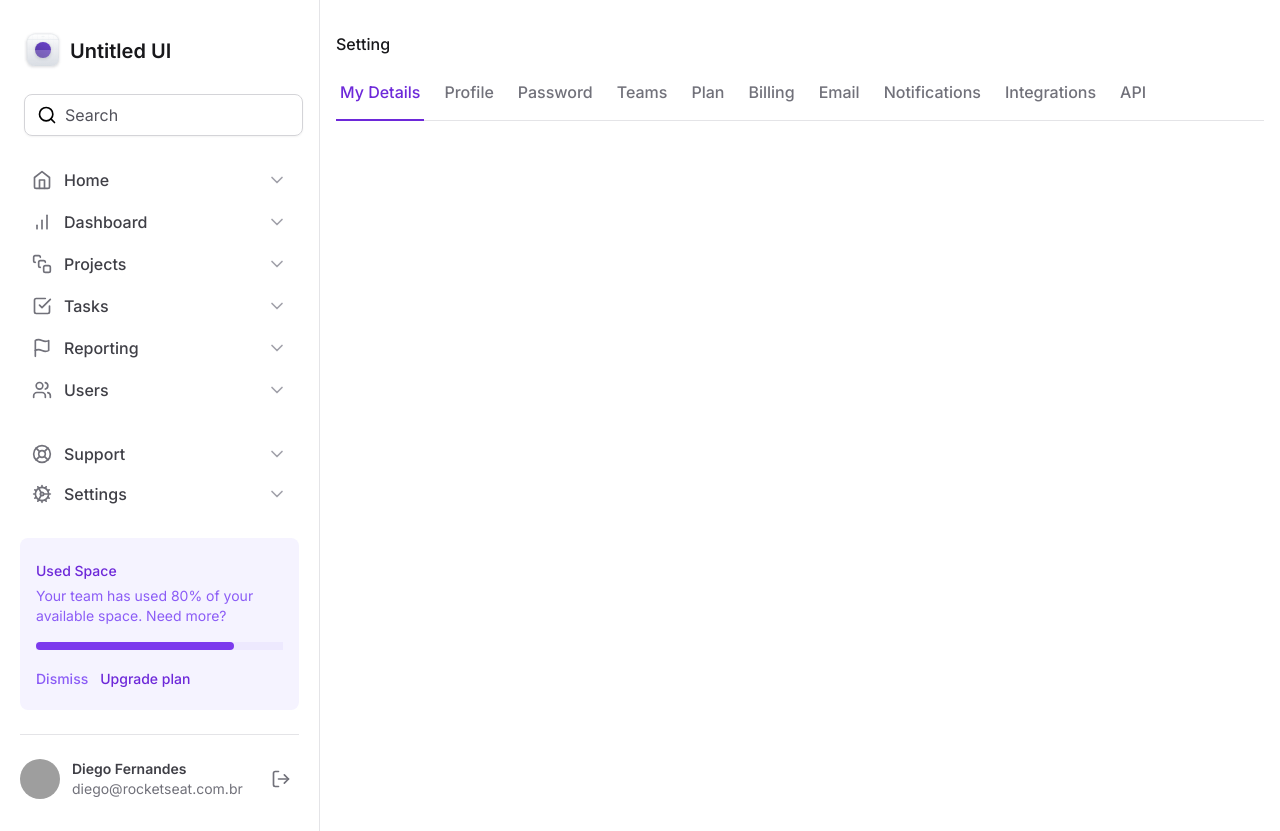
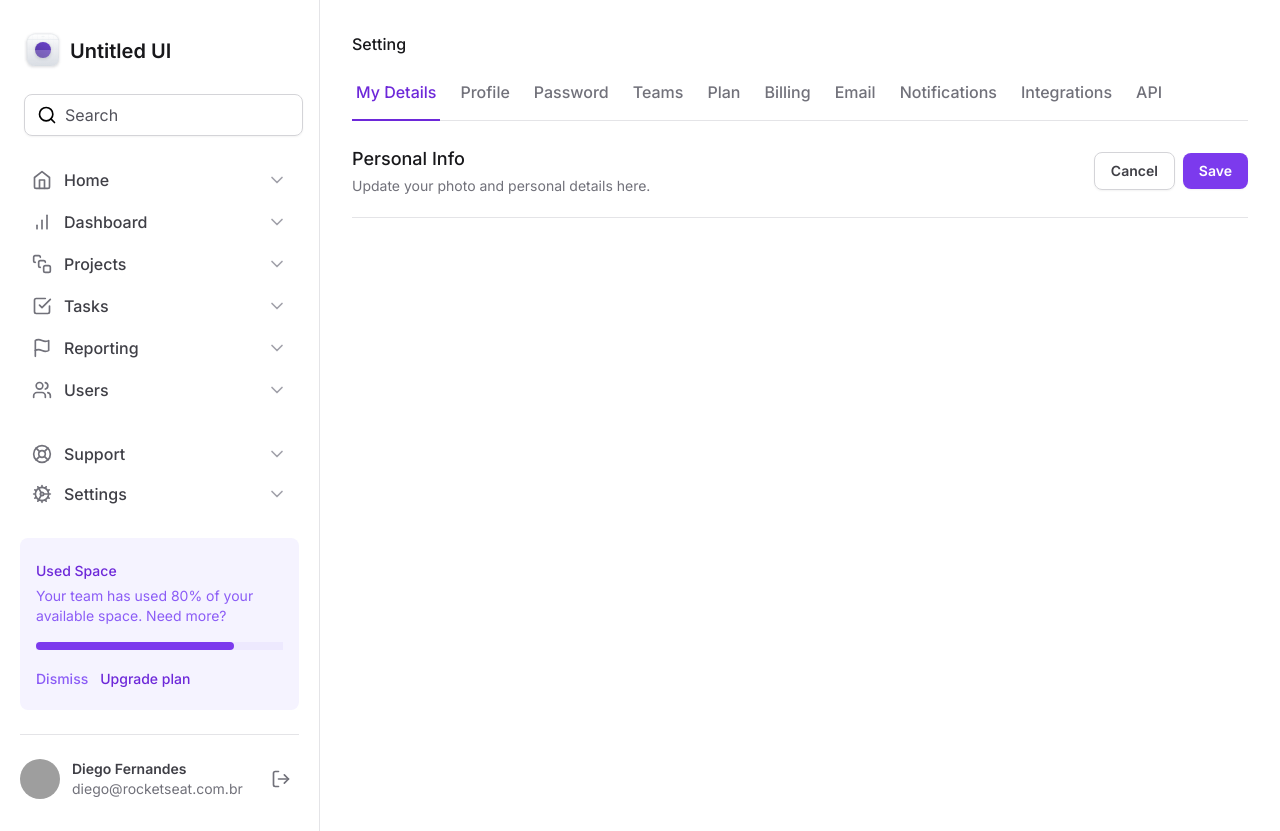
Before and after one commit to felipesanderp/tailwind-next-masterclass, a Next.js app: page / in a window 1280 px wide. Built offline with nearby package versions, Linux system fonts and the light colour scheme; grey boxes are pictures that could not be loaded.

Commit message:
initial form format

```diff
--- a/src/app/layout.tsx
+++ b/src/app/layout.tsx
@@ -21,7 +21,7 @@
         <div className="grid min-h-screen grid-cols-app">
           <Sidebar />
 
-          <main className="px-4 pb-12 pt-8">{children}</main>
+          <main className="px-8 pb-12 pt-8">{children}</main>
         </div>
       </body>
     </html>
--- a/src/app/page.tsx
+++ b/src/app/page.tsx
@@ -6,6 +6,38 @@
       <h1 className="tex-3xl font-medium text-zinc-900">Setting</h1>
 
       <SettingsTabs />
+
+      <div className="mt-6 flex flex-col">
+        <div className="flex items-center justify-between border-b border-zinc-200 pb-5">
+          <div>
+            <h2 className="text-lg font-medium text-zinc-900">Personal Info</h2>
+            <span className="text-sm text-zinc-500">
+              Update your photo and personal details here.
+            </span>
+          </div>
+          <div className="flex items-center gap-2">
+            <button
+              type="button"
+              className="rounded-lg border border-zinc-300 px-4 py-2 text-sm font-semibold text-zinc-700 shadow-sm hover:bg-zinc-50"
+            >
+              Cancel
+            </button>
+            <button
+              type="submit"
+              form="settings"
+              className="rounded-lg bg-violet-600 px-4 py-2 text-sm font-semibold text-white shadow-sm hover:bg-violet-700"
+            >
+              Save
+            </button>
+          </div>
+        </div>
+
+        <form
+          id="settings"
+          action=""
+          className="mt-6 flex w-full flex-col"
+        ></form>
+      </div>
     </>
   )
 }
```
Also changed, not shown: src/components/button.tsx (added).
